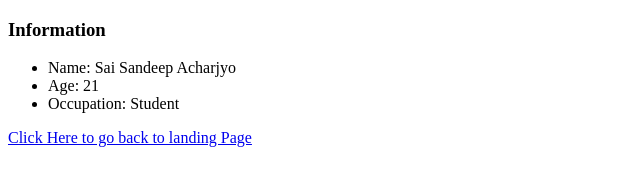
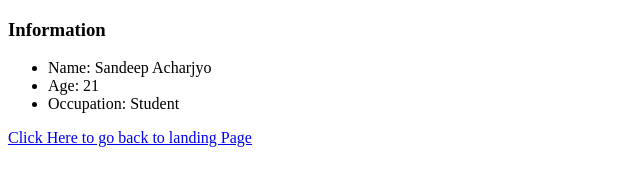
Before and after one commit to Sandeepbay/Learning-Git, a plain HTML site: page user.html in a window 1280 px wide. Shown: the full height of the page, 0-640 px from the left. Drawn offline with Linux system fonts and the light colour scheme.

Commit message:
Fixed Proper Name

```diff
--- a/user.html
+++ b/user.html
@@ -6,7 +6,7 @@
     <body>
         <h3>Information</h3>
         <ul>
-            <li>Name: Sai Sandeep Acharjyo</li>
+            <li>Name: Sandeep Acharjyo</li>
             <li>Age: 21</li>
             <li>Occupation: Student</li>
         </ul>
```
